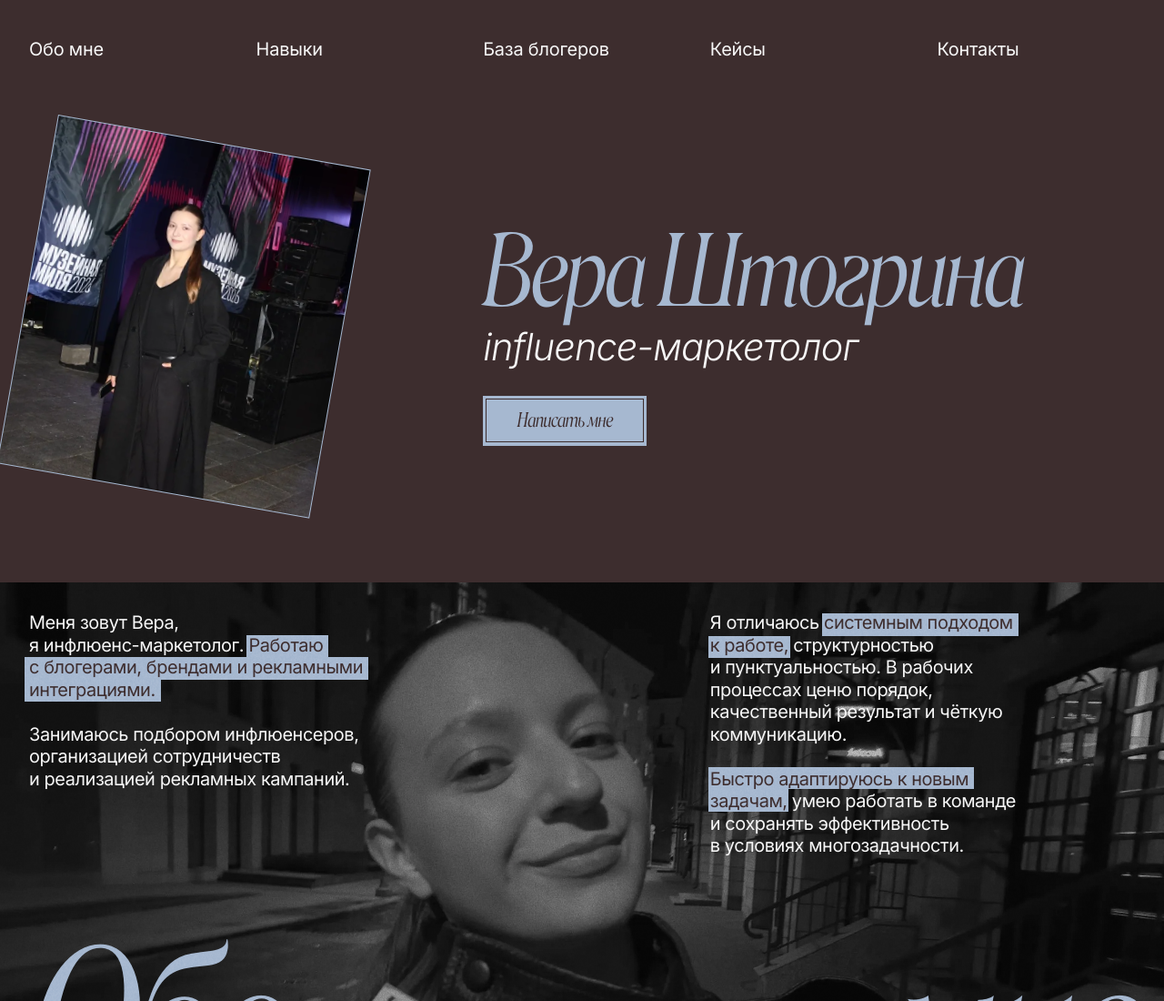
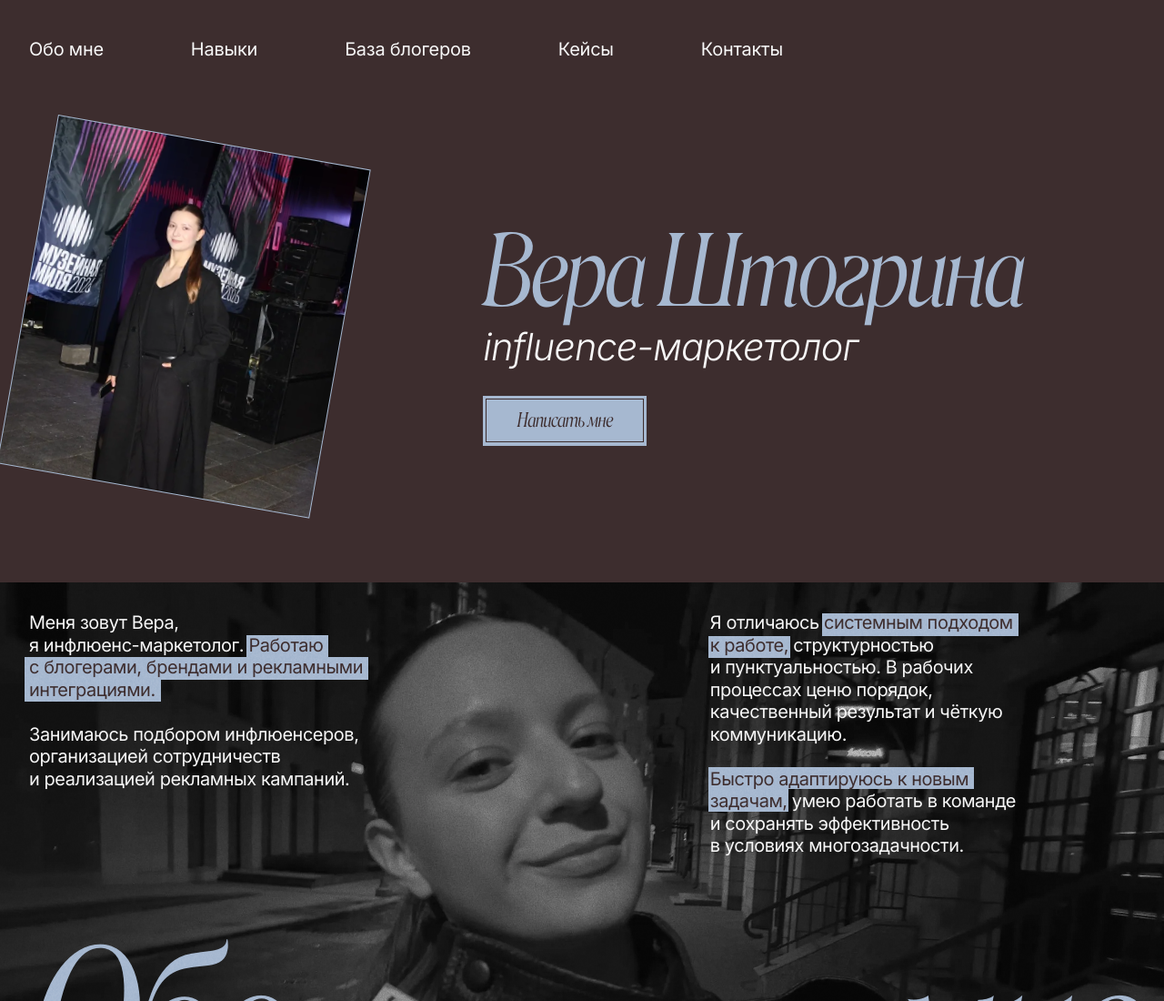
Before and after one commit to shtogrina5/verashtogrina, a plain HTML site: page index.html in a window 1280 px wide. Shown: the top 1100 px of the page at 91% size. Drawn offline with Linux system fonts and the light colour scheme.

Commit message:
Выровнять desktop-навигацию по gap

```diff
--- a/styles.css
+++ b/styles.css
@@ -64,12 +64,8 @@ img { display: block; }
 .hero-nav { position: absolute; z-index: 4; color: var(--white); pointer-events: none; }
 .hero-nav a { position: absolute; white-space: nowrap; transition: opacity .2s ease; pointer-events: auto; }
 .hero-nav a:hover { opacity: .7; }
-.d .hero .hero-nav { inset: 0; top: calc(39 * var(--u)); font-size: calc(20 * var(--u)); letter-spacing: calc(-0.2 * var(--u)); line-height: 1.15; }
-.d .hero .hero-nav a:nth-child(1) { left: calc(30 * var(--u)); }
-.d .hero .hero-nav a:nth-child(2) { left: calc(264 * var(--u)); }
-.d .hero .hero-nav a:nth-child(3) { left: calc(498 * var(--u)); }
-.d .hero .hero-nav a:nth-child(4) { left: calc(732 * var(--u)); }
-.d .hero .hero-nav a:nth-child(5) { left: calc(966 * var(--u)); }
+.d .hero .hero-nav { left: calc(30 * var(--u)); top: calc(39 * var(--u)); right: auto; bottom: auto; display: flex; gap: calc(90 * var(--u)); align-items: flex-start; font-size: calc(20 * var(--u)); letter-spacing: calc(-0.2 * var(--u)); line-height: 1.15; }
+.d .hero .hero-nav a { position: static; }
 .d .hero .photo { z-index: 1; left: calc(60 * var(--u)); top: calc(118 * var(--u)); width: calc(327 * var(--u)); height: calc(365 * var(--u)); border: calc(1 * var(--u)) solid var(--blue); transform: rotate(10deg); transform-origin: top left; }
 .d .hero .photo img { inset: 0; width: 100%; height: 100%; object-fit: cover; }
 .d .hero .t1 { z-index: 2; left: calc(498 * var(--u)); top: calc(238 * var(--u)); font-size: calc(100 * var(--u)); letter-spacing: calc(-2 * var(--u)); line-height: .88; color: var(--blue); }
```
